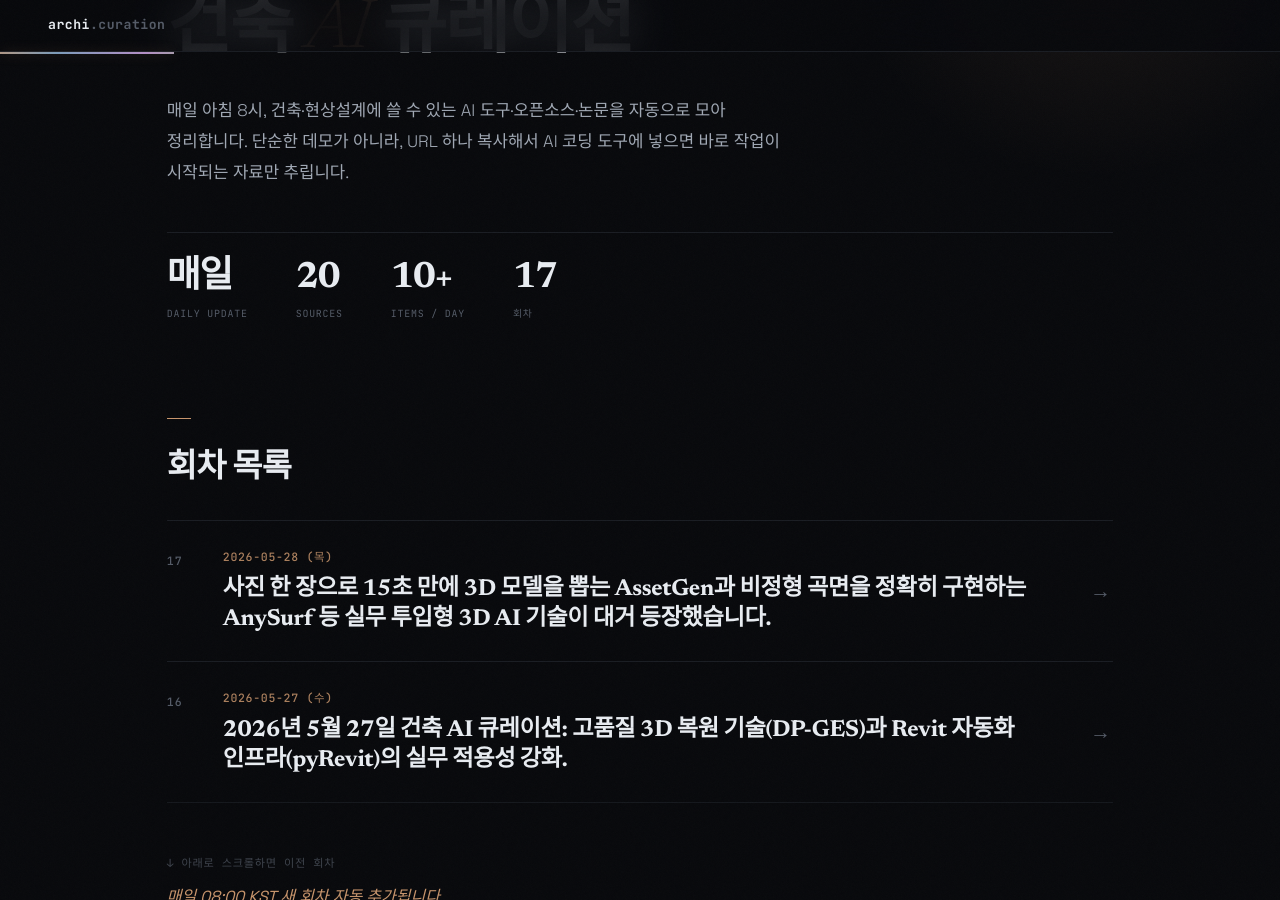
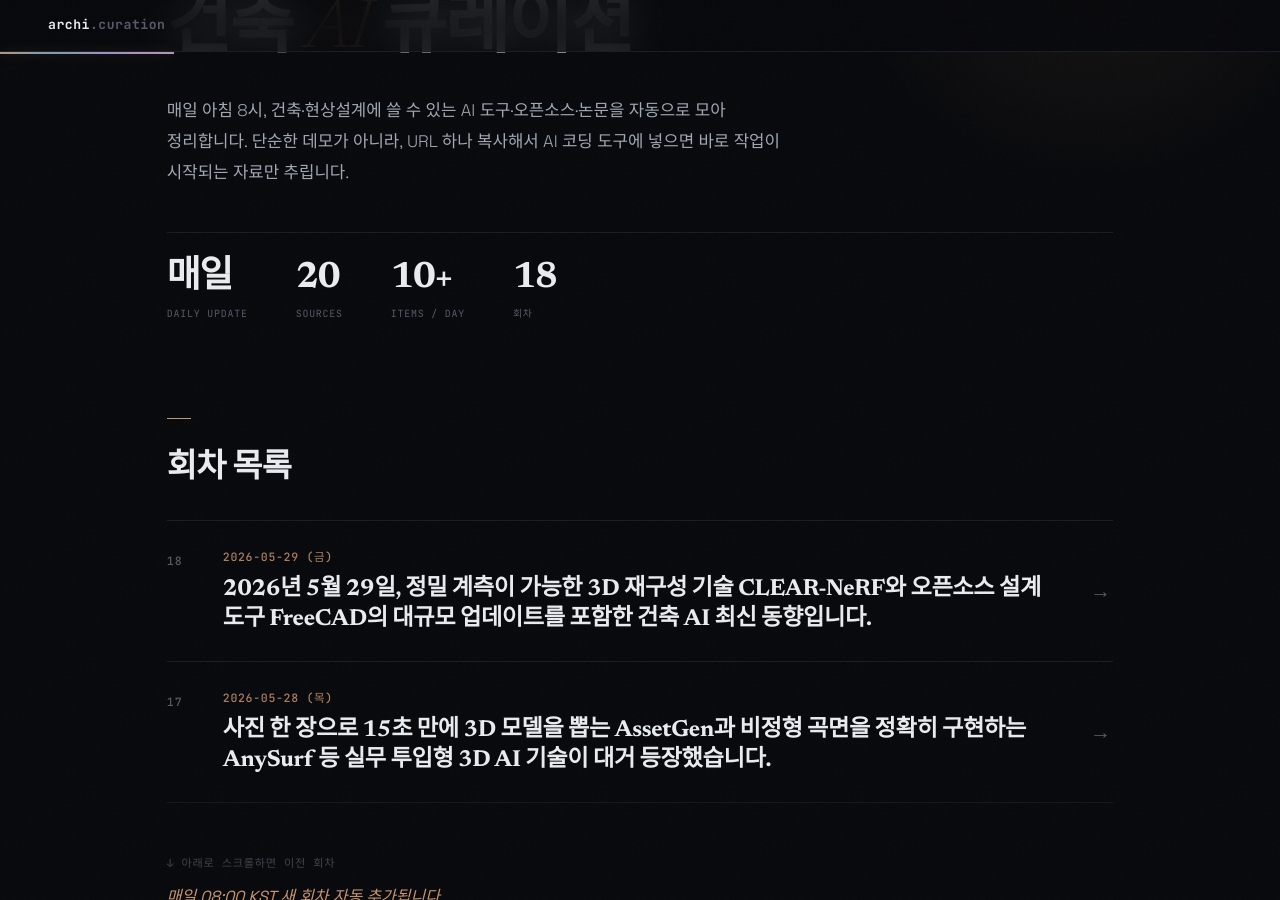
Before and after one commit to ghkch5gh-jpg/ainews-curation, a Jekyll site: the page built from index.md, in a window 1280 px wide and 900 px high, scrolled down 221 px. Built offline with Jekyll 4.4.1, drawn with Linux system fonts in a browser that asks for light colours; some web fonts are replaced; part of the change alters nothing that is shown.

Commit message:
curation: 2026-05-29

````diff
--- /dev/null
+++ b/2026-05-29_금.md
@@ -0,0 +1,160 @@
+---
+layout: default
+title: 2026-05-29 (금)
+eyebrow: 큐레이션 회차
+hero_title: "2026 · 05 · 29 <em>(금)</em>"
+description: "2026년 5월 29일, 정밀 계측이 가능한 3D 재구성 기술 CLEAR-NeRF와 오픈소스 설계 도구 FreeCAD의 대규모 업데이트를 포함한 건축 AI 최신 동향입니다."
+summary: 2026년 5월 29일, 정밀 계측이 가능한 3D 재구성 기술 CLEAR-NeRF와 오픈소스 설계 도구 FreeCAD의 대규모 업데이트를 포함한 건축 AI 최신 동향입니다.
+---
+
+## 이번 회차 흐름
+
+이번 주 건축 AI 흐름은 '생성'을 넘어 '계측'과 '정밀도'로 옮겨가고 있습니다. 단순히 예쁜 이미지를 만드는 것을 넘어, 실제 현장을 오차 없이 디지털로 복제하여 설계에 즉시 활용할 수 있는 기술들이 주목받고 있습니다. 특히 NeRF(사진 여러 장으로 3D를 만드는 AI) 기술이 미터 단위의 정확도를 확보하며 현장 조사 업무의 자동화 가능성을 보여주었습니다.
+
+또한 오픈소스 진영의 활약이 두드러집니다. 유료 소프트웨어인 Revit의 강력한 대안으로 꼽히는 FreeCAD가 사용자 편의성을 대폭 개선하며 생태계를 확장하고 있으며, 웹 브라우저에서 즉석으로 평면을 구성하고 공유할 수 있는 가벼운 도구들이 현상설계 초기 컨셉 단계의 협업 방식을 바꾸고 있습니다.
+
+---
+
+## 🔥 GitHub 이번 주 인기 (건축 무관, 그냥 핫한 거)
+
+이번 주 사람들이 가장 별 많이 누른 5개. **분위기 파악용으로만**.
+
+### 1. [opf/openproject](https://github.com/opf/openproject)
+GitHub Trending | 15.2k ⭐ | +120 이번 주
+
+건축 사무소의 복잡한 설계 일정과 인력 투입을 한눈에 관리하는 오픈소스 협업 게시판입니다.
+
+**건축 활용:** 현상설계 마감일까지 팀원별 도면 작성 진척도를 관리하는 용도로 즉시 도입 가능합니다.
+
+### 2. [playcanvas/engine](https://github.com/playcanvas/engine)
+GitHub Trending | 15.9k ⭐ | +85 이번 주
+
+별도 설치 없이 웹브라우저에서 무거운 3D 모델을 매끄럽게 돌려볼 수 있게 해주는 엔진(구동 장치)입니다.
+
+**건축 활용:** 발주처에게 USB 대신 웹 링크 하나로 설계안을 3D로 직접 돌려보게 할 때 유용합니다.
+
+### 3. [LiquidAI/LFM2.5-8B-A1B](https://huggingface.co/LiquidAI/LFM2.5-8B-A1B)
+HF Trending | 8B Params | 2026-05-29 등재
+
+성능은 좋으면서 덩치는 작은 LLM(언어 모델 AI — ChatGPT 같은 것)으로 일반 PC에서도 빠르게 돌아갑니다.
+
+**건축 활용:** 사무실 내부의 비공개 설계 자료를 학습시켜 보안 걱정 없는 '우리 사무소 전용 챗봇'을 만들 때 적합합니다.
+
+### 4. [nvidia/LocateAnything-3B](https://huggingface.co/nvidia/LocateAnything-3B)
+HF Trending | 4B Params | 1일 전 업데이트
+
+이미지 속에서 기둥, 보, 창문 등 사용자가 말하는 모든 사물을 정확히 찾아내는 인식 AI입니다.
+
+**건축 활용:** 수천 장의 현장 사진에서 특정 부재나 마감재가 찍힌 사진만 자동으로 분류할 때 시도해볼 수 있습니다.
+
+### 5. [tencent/Hy-MT2-1.8B](https://huggingface.co/tencent/Hy-MT2-1.8B)
+HF Trending | 2B Params | 3일 전 업데이트
+
+전문 용어 번역에 특화된 가벼운 번역 AI로, 복잡한 문장 구조도 정확하게 짚어냅니다.
+
+**건축 활용:** 해외 현상설계 공모 지침서의 까다로운 법규 문장을 실시간으로 정확하게 번역하여 분석할 때 사용합니다.
+
+---
+
+## 코어 ★★★ (건축 직격)
+
+### [FreeCAD/FreeCAD](https://github.com/FreeCAD/FreeCAD)
+★★★ | GitHub | 31.2k ⭐ | 2026-05-28 업데이트
+
+**한 줄로:** 레빗(Revit)처럼 수치를 입력해 똑똑하게 건물을 그리는데, 평생 공짜인 강력한 설계 도구입니다.
+
+**왜 의미 있냐:**
+- 비싼 소프트웨어 구독료 대신 사무실 전체의 표준 설계 도구로 검토
+- 파이썬 코드를 이용해 복잡한 비정형 파사드(건물 외벽)를 자동으로 생성하는 스크립트 적용 가능
+
+**Claude Code에 시키기:**
+```
+git clone https://github.com/FreeCAD/FreeCAD
+```
+→ "git clone https://github.com/FreeCAD/FreeCAD 후 "이 저장소의 API(외부 도구 호출 통로)를 분석해서 특정 면적을 가진 사무실 평면을 자동 생성하는 파이썬 코드를 짜줘""
+
+**왜 이번 주:** 최근 UI와 BIM(정보가 담긴 3D 모델링) 기능이 대폭 개선되어 실무 활용도가 급격히 높아졌습니다.
+
+---
+
+### [vlad-polianskii/clear-nerf](https://arxiv.org/abs/2605.28125)
+★★★ | arXiv | Code Available | 2026-05-28
+
+**한 줄로:** 드론으로 찍은 사진들을 모아, 실제 자로 잰 듯 정확한 3D 현장 모형으로 바꿔주는 정밀 AI 기술입니다.
+
+**왜 의미 있냐:**
+- 대지 분석용 모형을 직접 만들지 않고 사진만으로 실제 지형과 똑같은 3D 데이터 확보
+- 현장의 미세한 고저차를 모델링에 반영하여 토목 공사비를 미리 예측
+
+**Claude Code에 시키기:**
+```
+git clone https://arxiv.org/abs/2605.28125
+```
+→ "git clone https://github.com/vlad-polianskii/clear-nerf 후 "내 현장 사진 폴더를 입력으로 넣어서 계측 가능한 정밀 3D 모델을 추출하는 명령어를 알려줘""
+
+**왜 이번 주:** NeRF(사진으로 3D를 만드는 기술)의 고질병이었던 '치수 부정확성'을 해결한 첫 실무급 기술입니다.
+
+---
+
+### [mehanix/arcada](https://github.com/mehanix/arcada)
+★★★ | GitHub | 351 ⭐ | 활발한 커밋
+
+**한 줄로:** 웹에서 마우스로 쓱쓱 평면도를 그리고 가구를 배치해볼 수 있는 아주 가벼운 설계판입니다.
+
+**왜 의미 있냐:**
+- 건축주와 미팅 중 즉석에서 평면 대안을 그려서 보여주고 공간감을 확인
+- 복잡한 캐드 없이도 팀원들과 웹에서 실시간으로 평면 아이디어를 공유
+
+**Claude Code에 시키기:**
+```
+git clone https://github.com/mehanix/arcada
+```
+→ "git clone https://github.com/mehanix/arcada 후 "이 도구에 우리 사무실에서 자주 쓰는 표준 가구 라이브러리(미리 만들어진 도구 묶음)를 추가하는 방법을 알려줘""
+
+**왜 이번 주:** 무거운 프로그램 없이도 브라우저에서 즉시 실행되는 설계 협업 도구에 대한 수요가 늘고 있습니다.
+
+---
+
+## 서브 ★★
+
+### [ClothTransformer](https://arxiv.org/abs/2605.27852)
+★★ | arXiv | Code Available | 2026-05-28
+
+커튼이나 침구류 주름을 실제 물리 법칙에 맞춰 자연스럽게 만들어주는 AI 도구입니다.
+→ `git clone ...` · "인테리어 투시도에 넣을 자연스러운 커튼 주름 모델링을 생성해줘"
+
+### [Sketch2Motion](https://arxiv.org/abs/2605.28394)
+★★ | arXiv | Code Available | 2026-05-28
+
+종이에 끄적인 컨셉 스케치를 AI가 인식해서 생동감 있게 움직이는 영상으로 만들어줍니다.
+→ `git clone ...` · "내 컨셉 스케치 이미지를 넣어서 건물이 지어지는 과정을 보여주는 애니메이션을 만들어줘"
+
+### [microsoft/TRELLIS](https://github.com/microsoft/TRELLIS)
+★★ | GitHub | 12.8k ⭐ | 업데이트 지속
+
+이미지 한 장만 주면 고품질 3D 가구 모델을 뚝딱 만들어내는 공장 같은 AI입니다.
+→ `git clone ...` · "이 의자 사진을 3D 모델(OBJ 파일)로 변환해서 저장해줘"
+
+### [lhmd/TriSplat](https://huggingface.co/lhmd/TriSplat)
+★★ | HF | 2일 전 업데이트
+
+현장의 빛과 질감을 실사처럼 기록하는 기술로, 발주처에게 현장 분위기를 실감나게 전달합니다.
+→ `git clone ...` · "현장 스캔 데이터를 웹에서 바로 볼 수 있는 뷰어 형태로 변환해줘"
+
+### [PhysX-Omni](https://huggingface.co/PhysX-Omni/PhysX-Omni)
+★★ | HF | 8일 전 업데이트
+
+건축 모델 안에서 물건이 떨어지거나 바람이 부는 등의 물리 현상을 시뮬레이션(가상 실험)해주는 도구입니다.
+→ `git clone ...` · "이 건물의 파사드 패널이 강풍에 어떻게 반응하는지 시뮬레이션해줘"
+
+### [apple/Sharp](https://huggingface.co/apple/Sharp)
+★★ | HF | 업데이트 지속
+
+사진 한 장으로도 사물의 뒷면까지 추측해서 완벽한 3D 형태를 만들어주는 고해상도 기술입니다.
+→ `git clone ...` · "현장 소품 사진을 넣어서 고해상도 3D 에셋(자산)으로 만들어줘"
+
+---
+
+## 메모
+
+이번 회차는 현장 데이터의 '디지털 트윈'화와 오픈소스 설계 도구의 성숙도가 돋보였습니다. 특히 계측 정밀도가 확보된 NeRF 기술은 현장 조사 시간을 80% 이상 단축할 잠재력이 있습니다. 다음 회차에는 Grasshopper와 연동되는 실시간 환경 성능 분석 도구들을 집중적으로 다룰 예정입니다.
--- a/index.md
+++ b/index.md
@@ -12,12 +12,13 @@ stats:
     lbl: "Sources"
   - num: "10+"
     lbl: "Items / Day"
-  - num: "17"
+  - num: "18"
     lbl: "회차"
 ---
 
 ## 회차 목록
 
+- [2026-05-29 (금) — 2026년 5월 29일, 정밀 계측이 가능한 3D 재구성 기술 CLEAR-NeRF와 오픈소스 설계 도구 FreeCAD의 대규모 업데이트를 포함한 건축 AI 최신 동향입니다.](2026-05-29_금.html)
 - [2026-05-28 (목) — 사진 한 장으로 15초 만에 3D 모델을 뽑는 AssetGen과 비정형 곡면을 정확히 구현하는 AnySurf 등 실무 투입형 3D AI 기술이 대거 등장했습니다.](2026-05-28_목.html)
 - [2026-05-27 (수) — 2026년 5월 27일 건축 AI 큐레이션: 고품질 3D 복원 기술(DP-GES)과 Revit 자동화 인프라(pyRevit)의 실무 적용성 강화.](2026-05-27_수.html)
 - [2026-05-26 (화) — 사진 한 장으로 정교한 3D 모델을 깎아내는 기술의 도약과 IFC 도면을 직접 읽는 협업 도구의 진화가 돋보이는 회차입니다.](2026-05-26_화.html)
````
